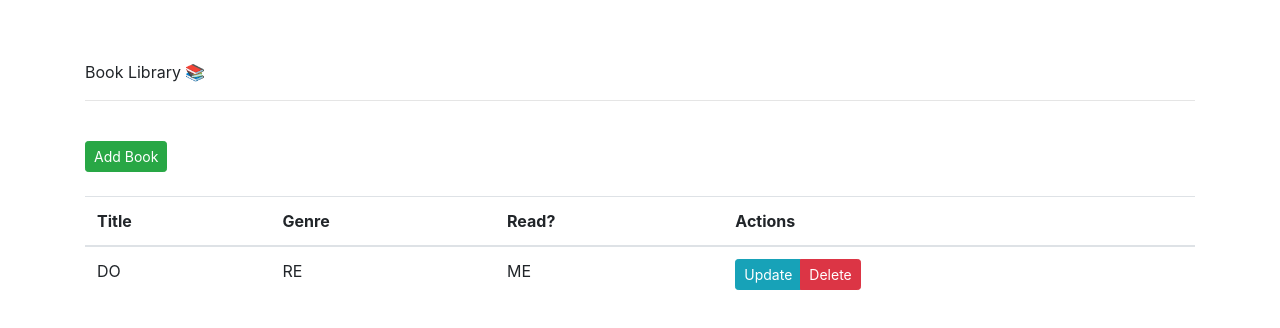
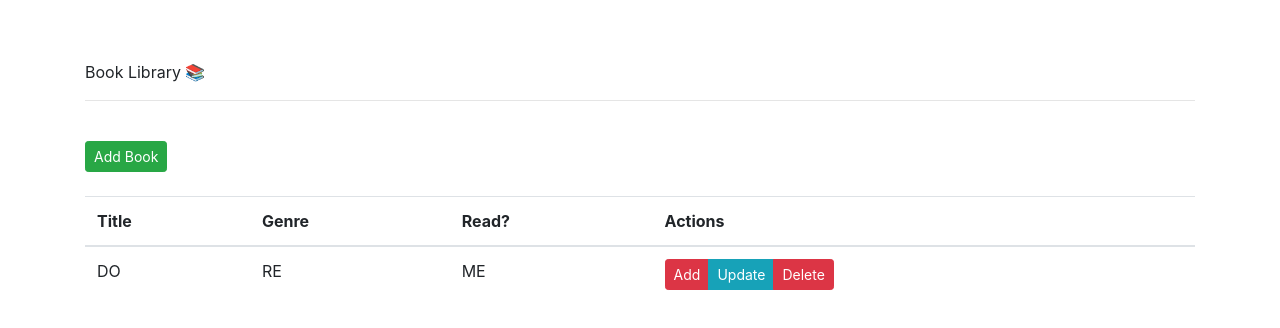
Before and after one commit to HinaHumayundev/Books-Store, a Vue app in the folder frontend/frontend/: page /books in a window 1280 px wide. Shown: the top 328 px of the page. Built offline with nearby package versions, Linux system fonts and the light colour scheme.

Commit message:
add an 'add' button

```diff
--- a/frontend/frontend/src/components/BooksComponent.vue
+++ b/frontend/frontend/src/components/BooksComponent.vue
@@ -26,6 +26,7 @@
                         <td>ME</td>
                         <td>
                             <div class="btn-group" role="group">
+                                <button type="button" class="btn btn-danger btn-sm">Add</button>
                                 <button type="button" class="btn btn-info btn-sm">Update</button>
                                 <button type="button" class="btn btn-danger btn-sm">Delete</button>
                             </div>
```
